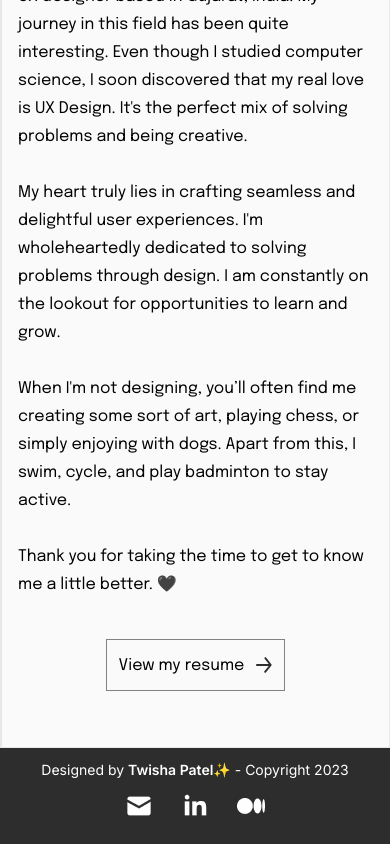
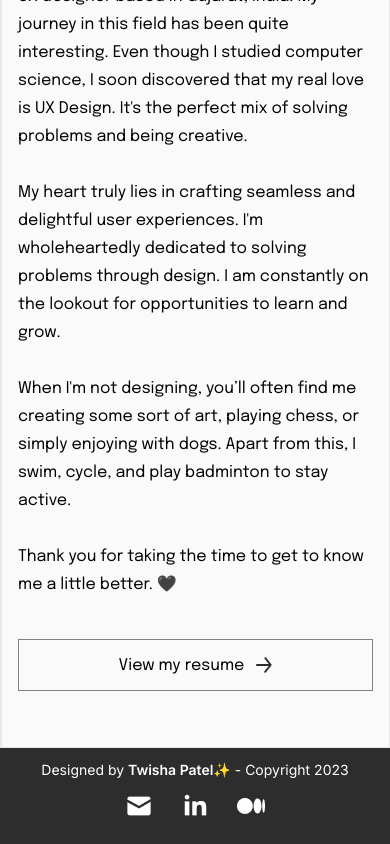
Before and after one commit to AthN3090/Twisha-patel-portfolio, a Next.js app: page /about in a window 390 px wide. Shown: the part 684-1528 px from the top of the page. Built offline with nearby package versions, Linux system fonts and the light colour scheme; what tailwindcss-inner-border would draw is missing.

Commit message:
about page resume button width fixed

```diff
--- a/src/app/about/page.js
+++ b/src/app/about/page.js
@@ -37,10 +37,10 @@ function About() {
               Thank you for taking the time to get to know me a little better.
               🖤
             </p>
-            <div className="flex justify-center items-center lg:justify-normal">
+            <div className="flex justify-center items-center lg:justify-normal ">
               <a
                 href="#"
-                className="flex items-center transition-all gap-3 hover:gap-5 hover:underline my-10 border w-fit p-3 border-[#828282]"
+                className="flex items-center transition-all gap-3 hover:gap-5 hover:underline my-10 border w-full lg:w-fit lg:justify-normal justify-center p-3 border-[#828282]"
               >
                 {" "}
                 <span className="mt-[2px]">View my resume </span>
```
Also changed, not shown: 1 other file (tests, documents, lock files or other folders).
